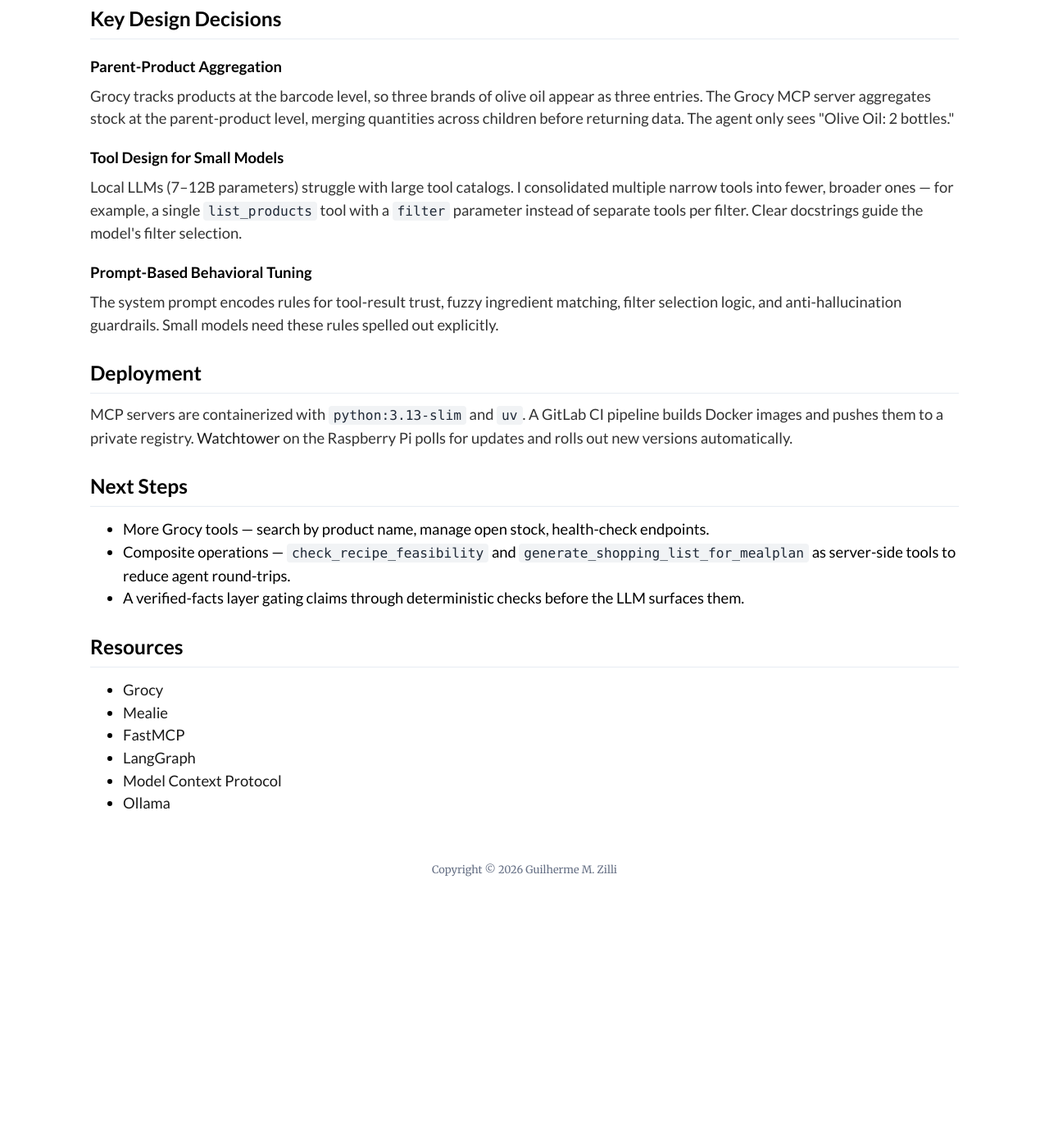
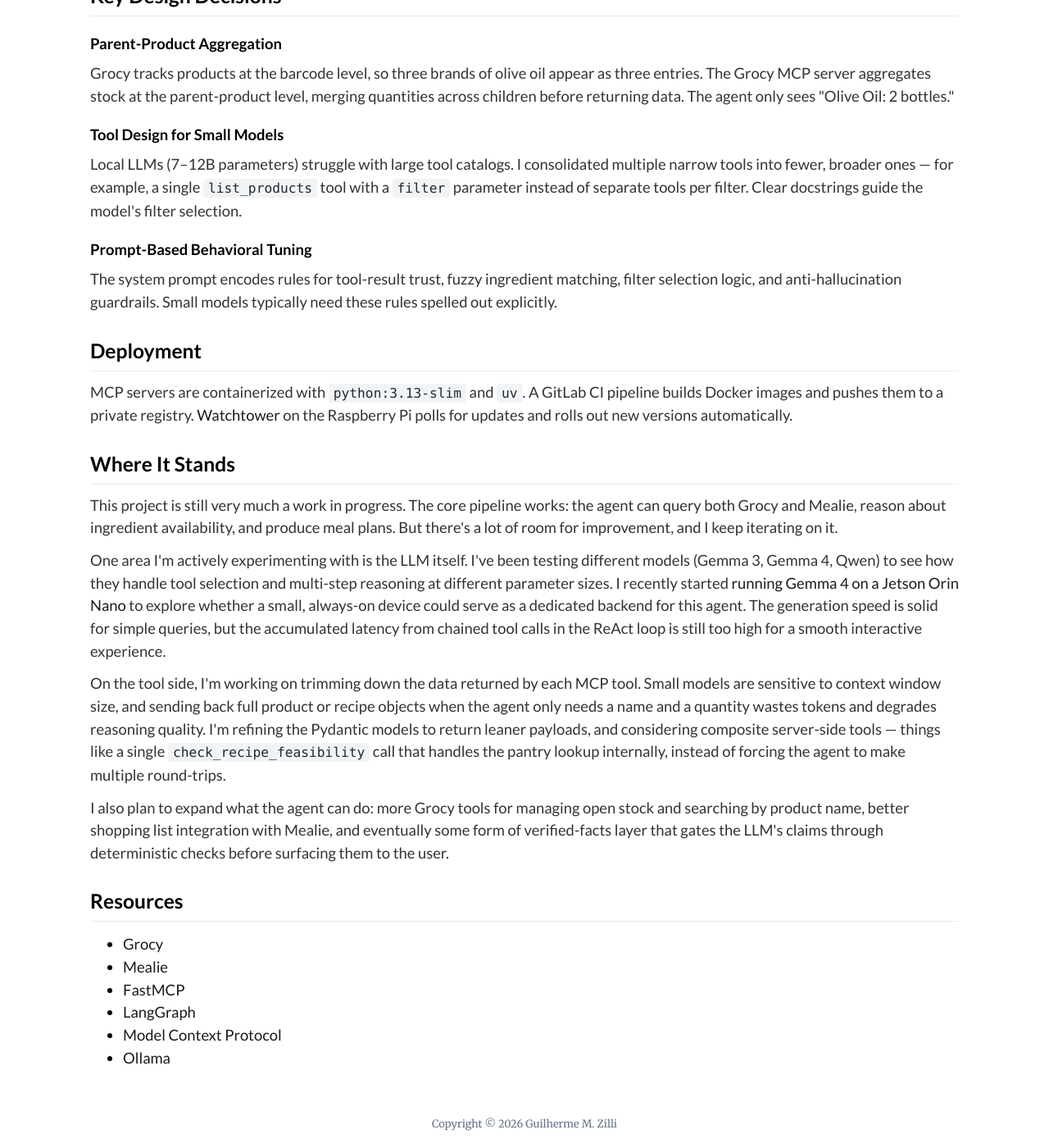
Before and after one commit to zilligm/zilligm.github.io, a Jekyll site: the page built from projects/meal_planner_agent.html, in a window 1280 px wide and 1400 px high, scrolled down 1085 px. Shown: the whole window at 82% size. Built offline with Jekyll 4.4.1, drawn with Linux system fonts in a browser that asks for light colours; before the commit the page ends 2175 px from its top, so only the background shows below that; some of the changed text lies outside the part shown.

Commit message:
Update meal planner blog post and project page

```diff
--- a/projects/meal_planner_agent.html
+++ b/projects/meal_planner_agent.html
@@ -42,7 +42,7 @@
 
 		<h3>Prompt-Based Behavioral Tuning</h3>
 		<p>
-			The system prompt encodes rules for tool-result trust, fuzzy ingredient matching, filter selection logic, and anti-hallucination guardrails. Small models need these rules spelled out explicitly.
+			The system prompt encodes rules for tool-result trust, fuzzy ingredient matching, filter selection logic, and anti-hallucination guardrails. Small models typically need these rules spelled out explicitly.
 		</p>
 
 		<h2>Deployment</h2>
@@ -50,12 +50,19 @@
 			MCP servers are containerized with <code>python:3.13-slim</code> and <code>uv</code>. A GitLab CI pipeline builds Docker images and pushes them to a private registry. <a href="https://containrrr.dev/watchtower/" target="_blank" rel="noopener noreferrer">Watchtower</a> on the Raspberry Pi polls for updates and rolls out new versions automatically.
 		</p>
 
-		<h2>Next Steps</h2>
-		<ul>
-			<li>More Grocy tools — search by product name, manage open stock, health-check endpoints.</li>
-			<li>Composite operations — <code>check_recipe_feasibility</code> and <code>generate_shopping_list_for_mealplan</code> as server-side tools to reduce agent round-trips.</li>
-			<li>A verified-facts layer gating claims through deterministic checks before the LLM surfaces them.</li>
-		</ul>
+		<h2>Where It Stands</h2>
+		<p>
+			This project is still very much a work in progress. The core pipeline works: the agent can query both Grocy and Mealie, reason about ingredient availability, and produce meal plans. But there's a lot of room for improvement, and I keep iterating on it.
+		</p>
+		<p>
+			One area I'm actively experimenting with is the LLM itself. I've been testing different models (Gemma 3, Gemma 4, Qwen) to see how they handle tool selection and multi-step reasoning at different parameter sizes. I recently started <a href="/blog/2026/04/12/running-gemma-4-on-a-nvidia-jetson-orin-nano">running Gemma 4 on a Jetson Orin Nano</a> to explore whether a small, always-on device could serve as a dedicated backend for this agent. The generation speed is solid for simple queries, but the accumulated latency from chained tool calls in the ReAct loop is still too high for a smooth interactive experience.
+		</p>
+		<p>
+			On the tool side, I'm working on trimming down the data returned by each MCP tool. Small models are sensitive to context window size, and sending back full product or recipe objects when the agent only needs a name and a quantity wastes tokens and degrades reasoning quality. I'm refining the Pydantic models to return leaner payloads, and considering composite server-side tools — things like a single <code>check_recipe_feasibility</code> call that handles the pantry lookup internally, instead of forcing the agent to make multiple round-trips.
+		</p>
+		<p>
+			I also plan to expand what the agent can do: more Grocy tools for managing open stock and searching by product name, better shopping list integration with Mealie, and eventually some form of verified-facts layer that gates the LLM's claims through deterministic checks before surfacing them to the user.
+		</p>
 
 		<h2>Resources</h2>
 		<ul>
```
Also changed, not shown: other parts of projects/meal_planner_agent.html (+5 -5 lines), _posts/2026-04-08-meal-planning-ai-agent-mcp.md (+19 -20 lines).
